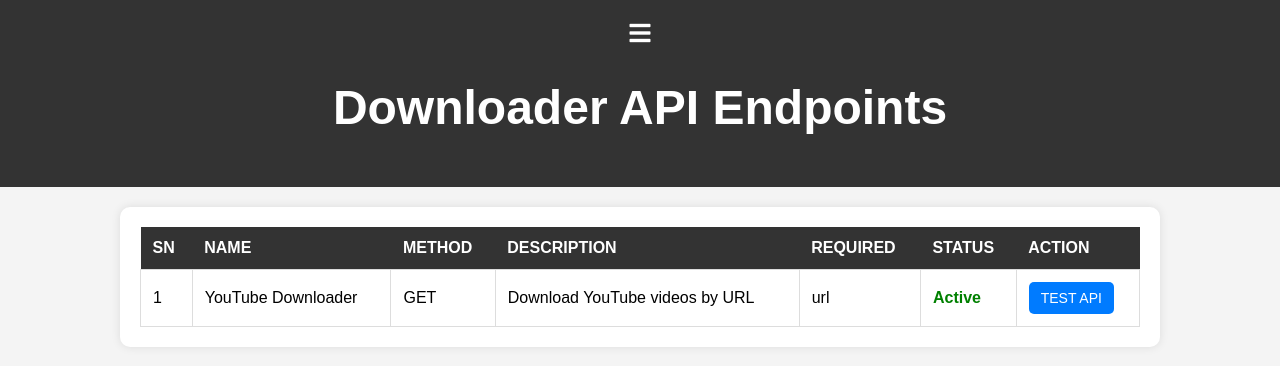
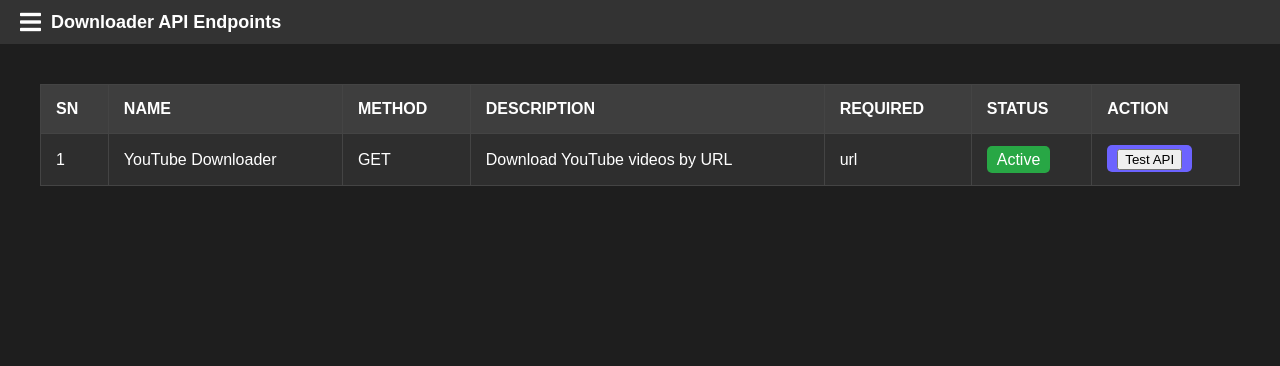
Before and after one commit to efeurhobopatricia/empire-md-api, a website: page site/index.html in a window 1280 px wide. Drawn offline with Linux system fonts and the light colour scheme.

Commit message:
Update download.css

```diff
--- a/site/download.css
+++ b/site/download.css
@@ -1,74 +1,82 @@
-/* General Styles */
 body {
     font-family: Arial, sans-serif;
-    background-color: #f4f4f4;
+    background-color: #1e1e1e;
+    color: #ffffff;
     margin: 0;
     padding: 0;
 }
 
-/* Header */
-.header {
-    background-color: #333;
-    color: white;
+.container {
     padding: 20px;
-    text-align: center;
-    font-size: 24px;
-    font-weight: bold;
+    max-width: 1200px;
+    margin: 0 auto;
 }
 
-/* Container */
-.container {
-    margin: 20px auto;
-    width: 90%;
-    max-width: 1000px;
-    background: white;
-    padding: 20px;
-    border-radius: 10px;
-    box-shadow: 0px 0px 10px rgba(0, 0, 0, 0.1);
+.header {
+    display: flex;
+    align-items: center;
+    padding: 10px 20px;
+    background-color: #333;
 }
 
-/* Table */
+.header i {
+    font-size: 24px;
+    margin-right: 10px;
+}
+
+.header h1 {
+    font-size: 18px;
+    margin: 0;
+}
+
 table {
     width: 100%;
     border-collapse: collapse;
-    background: white;
+    margin-top: 20px;
+    background-color: #2e2e2e;
 }
 
-table th {
-    background-color: #333;
-    color: white;
-    padding: 12px;
+th, td {
+    padding: 15px;
     text-align: left;
+    border: 1px solid #444;
 }
 
-table td {
-    padding: 12px;
-    border: 1px solid #ddd;
+th {
+    background-color: #3e3e3e;
 }
 
-/* Status */
 .status-active {
-    color: green;
-    font-weight: bold;
+    background-color: #28a745;
+    color: #fff;
+    padding: 5px 10px;
+    border-radius: 5px;
+    text-align: center;
 }
 
 .status-inactive {
-    color: red;
-    font-weight: bold;
+    background-color: #dc3545;
+    color: #fff;
+    padding: 5px 10px;
+    border-radius: 5px;
+    text-align: center;
 }
 
-/* Action Link (Button) */
-.action-test button {
-    background-color: #007bff;
-    color: white;
-    padding: 8px 12px;
-    border: none;
+.action-test {
+    background-color: #6c63ff;
+    color: #fff;
+    padding: 5px 10px;
     border-radius: 5px;
-    cursor: pointer;
-    text-transform: uppercase;
-    font-size: 14px;
+    text-align: center;
+    text-decoration: none;
 }
 
-.action-test button:hover {
-    background-color: #0056b3;
+@media (max-width: 768px) {
+    th, td {
+        font-size: 12px;
+        padding: 8px;
+    }
+    .header h1 {
+        font-size: 16px;
+    }
 }
```
